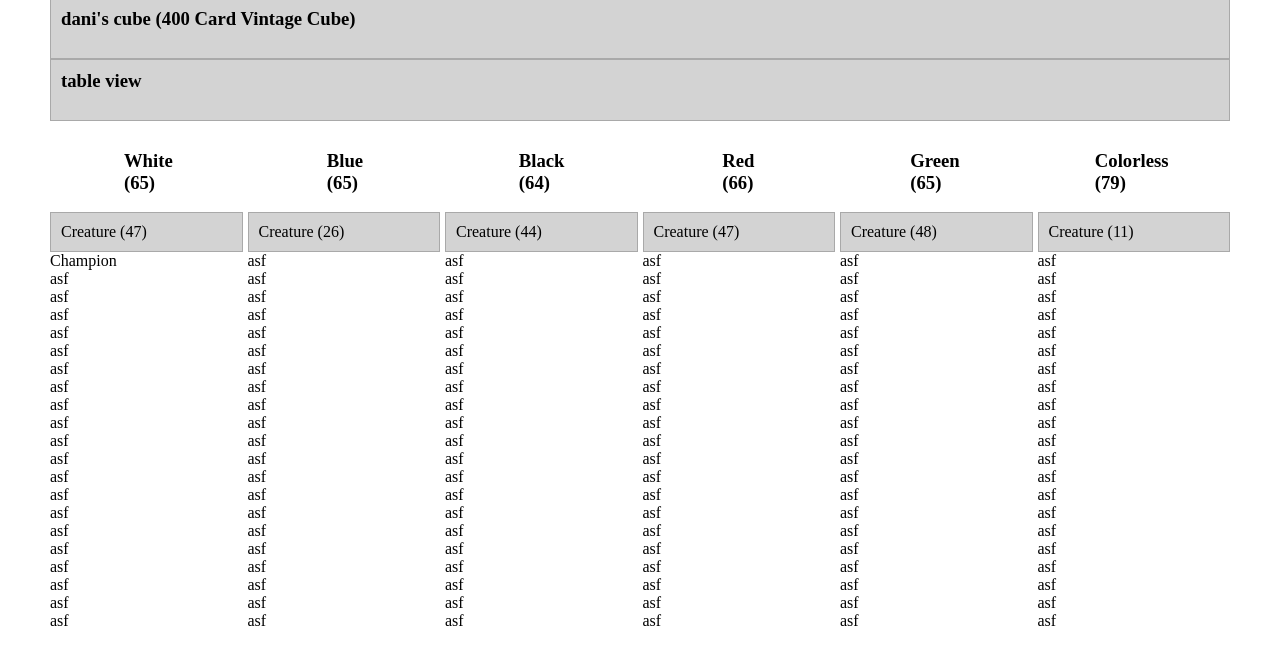
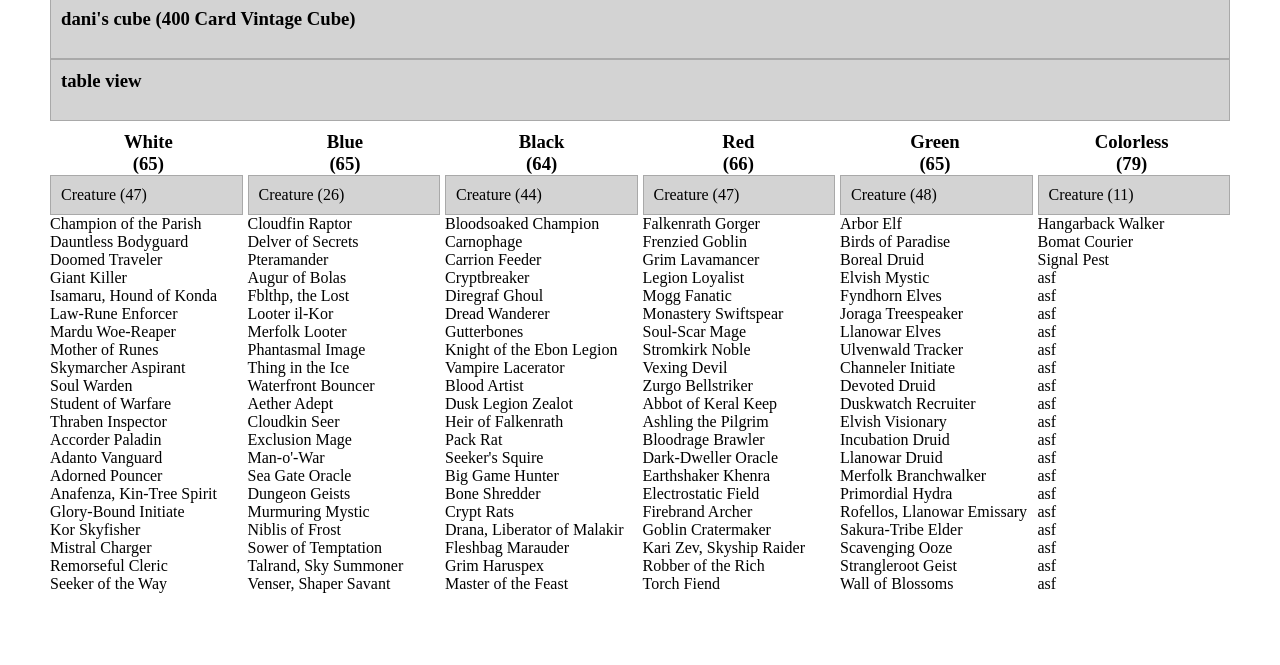
Before and after one commit to Benatovich/lab-02c-copy-a-site, a plain HTML site: page index.html in a window 1280 px wide. Shown: the part 43-708 px from the top of the page. Drawn offline with Linux system fonts and the light colour scheme.

Commit message:
entered most card names

```diff
--- a/index.html
+++ b/index.html
@@ -29,131 +29,131 @@
             <p class="creature">Creature (47)</p>
             <p class="creature">Creature (48)</p>
             <p class="creature">Creature (11)</p>
-        <p class="cards">Champion</p>
+        <p class="cards">Champion of the Parish</p>
+        <p class="cards">Cloudfin Raptor</p>
+        <p class="cards">Bloodsoaked Champion</p>
+        <p class="cards">Falkenrath Gorger</p>
+        <p class="cards">Arbor Elf</p>
+        <p class="cards">Hangarback Walker</p>
+        <p class="cards">Dauntless Bodyguard</p>
+        <p class="cards">Delver of Secrets</p>
+        <p class="cards">Carnophage</p>
+        <p class="cards">Frenzied Goblin</p>
+        <p class="cards">Birds of Paradise</p>
+        <p class="cards">Bomat Courier</p>
+        <p class="cards">Doomed Traveler</p>
+        <p class="cards">Pteramander</p>
+        <p class="cards">Carrion Feeder</p>
+        <p class="cards">Grim Lavamancer</p>
+        <p class="cards">Boreal Druid</p>
+        <p class="cards">Signal Pest</p>
+        <p class="cards">Giant Killer</p>
+        <p class="cards">Augur of Bolas</p>
+        <p class="cards">Cryptbreaker</p>
+        <p class="cards">Legion Loyalist</p>
+        <p class="cards">Elvish Mystic</p>
         <p class="cards">asf</p>
+        <p class="cards">Isamaru, Hound of Konda</p>
+        <p class="cards">Fblthp, the Lost</p>
+        <p class="cards">Diregraf Ghoul</p>
+        <p class="cards">Mogg Fanatic</p>
+        <p class="cards">Fyndhorn Elves</p>
         <p class="cards">asf</p>
+        <p class="cards">Law-Rune Enforcer</p>
+        <p class="cards">Looter il-Kor</p>
+        <p class="cards">Dread Wanderer</p>
+        <p class="cards">Monastery Swiftspear</p>
+        <p class="cards">Joraga Treespeaker</p>
         <p class="cards">asf</p>
+        <p class="cards">Mardu Woe-Reaper</p>
+        <p class="cards">Merfolk Looter</p>
+        <p class="cards">Gutterbones</p>
+        <p class="cards">Soul-Scar Mage</p>
+        <p class="cards">Llanowar Elves</p>
         <p class="cards">asf</p>
+        <p class="cards">Mother of Runes</p>
+        <p class="cards">Phantasmal Image</p>
+        <p class="cards">Knight of the Ebon Legion</p>
+        <p class="cards">Stromkirk Noble</p>
+        <p class="cards">Ulvenwald Tracker</p>
         <p class="cards">asf</p>
+        <p class="cards">Skymarcher Aspirant</p>
+        <p class="cards">Thing in the Ice</p>
+        <p class="cards">Vampire Lacerator</p>
+        <p class="cards">Vexing Devil</p>
+        <p class="cards">Channeler Initiate</p>
         <p class="cards">asf</p>
+        <p class="cards">Soul Warden</p>
+        <p class="cards">Waterfront Bouncer</p>
+        <p class="cards">Blood Artist</p>
+        <p class="cards">Zurgo Bellstriker</p>
+        <p class="cards">Devoted Druid</p>
         <p class="cards">asf</p>
+        <p class="cards">Student of Warfare</p>
+        <p class="cards">Aether Adept</p>
+        <p class="cards">Dusk Legion Zealot</p>
+        <p class="cards">Abbot of Keral Keep</p>
+        <p class="cards">Duskwatch Recruiter</p>
         <p class="cards">asf</p>
+        <p class="cards">Thraben Inspector</p>
+        <p class="cards">Cloudkin Seer</p>
+        <p class="cards">Heir of Falkenrath</p>
+        <p class="cards">Ashling the Pilgrim</p>
+        <p class="cards">Elvish Visionary</p>
         <p class="cards">asf</p>
+        <p class="cards">Accorder Paladin</p>
+        <p class="cards">Exclusion Mage</p>
+        <p class="cards">Pack Rat</p>
+        <p class="cards">Bloodrage Brawler</p>
+        <p class="cards">Incubation Druid</p>
         <p class="cards">asf</p>
+        <p class="cards">Adanto Vanguard</p>
+        <p class="cards">Man-o'-War</p>
+        <p class="cards">Seeker's Squire</p>
+        <p class="cards">Dark-Dweller Oracle</p>
+        <p class="cards">Llanowar Druid</p>
         <p class="cards">asf</p>
+        <p class="cards">Adorned Pouncer</p>
+        <p class="cards">Sea Gate Oracle</p>
+        <p class="cards">Big Game Hunter</p>
+        <p class="cards">Earthshaker Khenra</p>
+        <p class="cards">Merfolk Branchwalker</p>
         <p class="cards">asf</p>
+        <p class="cards">Anafenza, Kin-Tree Spirit</p>
+        <p class="cards">Dungeon Geists</p>
+        <p class="cards">Bone Shredder</p>
+        <p class="cards">Electrostatic Field</p>
+        <p class="cards">Primordial Hydra</p>
         <p class="cards">asf</p>
+        <p class="cards">Glory-Bound Initiate</p>
+        <p class="cards">Murmuring Mystic</p>
+        <p class="cards">Crypt Rats</p>
+        <p class="cards">Firebrand Archer</p>
+        <p class="cards">Rofellos, Llanowar Emissary</p>
         <p class="cards">asf</p>
+        <p class="cards">Kor Skyfisher</p>
+        <p class="cards">Niblis of Frost</p>
+        <p class="cards">Drana, Liberator of Malakir</p>
+        <p class="cards">Goblin Cratermaker</p>
+        <p class="cards">Sakura-Tribe Elder</p>
         <p class="cards">asf</p>
+        <p class="cards">Mistral Charger</p>
+        <p class="cards">Sower of Temptation</p>
+        <p class="cards">Fleshbag Marauder</p>
+        <p class="cards">Kari Zev, Skyship Raider</p>
+        <p class="cards">Scavenging Ooze</p>
         <p class="cards">asf</p>
+        <p class="cards">Remorseful Cleric</p>
+        <p class="cards">Talrand, Sky Summoner</p>
+        <p class="cards">Grim Haruspex</p>
+        <p class="cards">Robber of the Rich</p>
+        <p class="cards">Strangleroot Geist</p>
         <p class="cards">asf</p>
-        <p class="cards">asf</p>
-        <p class="cards">asf</p>
-        <p class="cards">asf</p>
-        <p class="cards">asf</p>
-        <p class="cards">asf</p>
-        <p class="cards">asf</p>
-        <p class="cards">asf</p>
-        <p class="cards">asf</p>
-        <p class="cards">asf</p>
-        <p class="cards">asf</p>
-        <p class="cards">asf</p>
-        <p class="cards">asf</p>
-        <p class="cards">asf</p>
-        <p class="cards">asf</p>
-        <p class="cards">asf</p>
-        <p class="cards">asf</p>
-        <p class="cards">asf</p>
-        <p class="cards">asf</p>
-        <p class="cards">asf</p>
-        <p class="cards">asf</p>
-        <p class="cards">asf</p>
-        <p class="cards">asf</p>
-        <p class="cards">asf</p>
-        <p class="cards">asf</p>
-        <p class="cards">asf</p>
-        <p class="cards">asf</p>
-        <p class="cards">asf</p>
-        <p class="cards">asf</p>
-        <p class="cards">asf</p>
-        <p class="cards">asf</p>
-        <p class="cards">asf</p>
-        <p class="cards">asf</p>
-        <p class="cards">asf</p>
-        <p class="cards">asf</p>
-        <p class="cards">asf</p>
-        <p class="cards">asf</p>
-        <p class="cards">asf</p>
-        <p class="cards">asf</p>
-        <p class="cards">asf</p>
-        <p class="cards">asf</p>
-        <p class="cards">asf</p>
-        <p class="cards">asf</p>
-        <p class="cards">asf</p>
-        <p class="cards">asf</p>
-        <p class="cards">asf</p>
-        <p class="cards">asf</p>
-        <p class="cards">asf</p>
-        <p class="cards">asf</p>
-        <p class="cards">asf</p>
-        <p class="cards">asf</p>
-        <p class="cards">asf</p>
-        <p class="cards">asf</p>
-        <p class="cards">asf</p>
-        <p class="cards">asf</p>
-        <p class="cards">asf</p>
-        <p class="cards">asf</p>
-        <p class="cards">asf</p>
-        <p class="cards">asf</p>
-        <p class="cards">asf</p>
-        <p class="cards">asf</p>
-        <p class="cards">asf</p>
-        <p class="cards">asf</p>
-        <p class="cards">asf</p>
-        <p class="cards">asf</p>
-        <p class="cards">asf</p>
-        <p class="cards">asf</p>
-        <p class="cards">asf</p>
-        <p class="cards">asf</p>
-        <p class="cards">asf</p>
-        <p class="cards">asf</p>
-        <p class="cards">asf</p>
-        <p class="cards">asf</p>
-        <p class="cards">asf</p>
-        <p class="cards">asf</p>
-        <p class="cards">asf</p>
-        <p class="cards">asf</p>
-        <p class="cards">asf</p>
-        <p class="cards">asf</p>
-        <p class="cards">asf</p>
-        <p class="cards">asf</p>
-        <p class="cards">asf</p>
-        <p class="cards">asf</p>
-        <p class="cards">asf</p>
-        <p class="cards">asf</p>
-        <p class="cards">asf</p>
-        <p class="cards">asf</p>
-        <p class="cards">asf</p>
-        <p class="cards">asf</p>
-        <p class="cards">asf</p>
-        <p class="cards">asf</p>
-        <p class="cards">asf</p>
-        <p class="cards">asf</p>
-        <p class="cards">asf</p>
-        <p class="cards">asf</p>
-        <p class="cards">asf</p>
-        <p class="cards">asf</p>
-        <p class="cards">asf</p>
-        <p class="cards">asf</p>
-        <p class="cards">asf</p>
-        <p class="cards">asf</p>
-        <p class="cards">asf</p>
-        <p class="cards">asf</p>
-        <p class="cards">asf</p>
-        <p class="cards">asf</p>
-        <p class="cards">asf</p>
-        <p class="cards">asf</p>
-        <p class="cards">asf</p>
+        <p class="cards">Seeker of the Way</p>
+        <p class="cards">Venser, Shaper Savant</p>
+        <p class="cards">Master of the Feast</p>
+        <p class="cards">Torch Fiend</p>
+        <p class="cards">Wall of Blossoms</p>
         <p class="cards">asf</p>
     </div>
 </body>
--- a/style.css
+++ b/style.css
@@ -29,12 +29,17 @@
     height: 40px;
 }
 
+h3 {
+    margin: 0;
+}
+
 .colors {
     margin: 10px 50px 0 50px;
     padding:  0;
     display: grid;
     grid-template-columns: 1fr 1fr 1fr 1fr 1fr 1fr ;
     justify-items: center;
+    text-align: center;
 }
 
 .collection {
```
